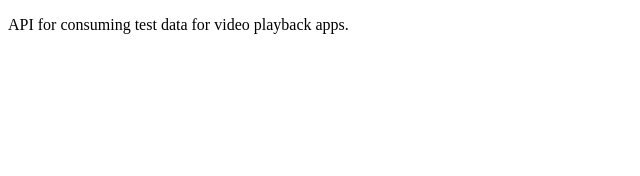
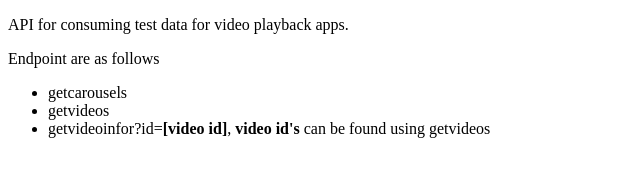
Before and after one commit to wonkybits/VideoTestAPI, a website: page index.html in a window 1280 px wide. Shown: the whole page, without its empty margins (0-640 px from the left). Drawn offline with Linux system fonts and the light colour scheme.

Commit message:
updated index

```diff
--- a/index.html
+++ b/index.html
@@ -5,5 +5,14 @@
 	</head>
 	<body>
 		<p>API for consuming test data for video playback apps.</p>
+		<p>Endpoint are as follows</p>
+		<ul>
+			<li>getcarousels</li>
+			<li>getvideos</li>
+			<li>
+				getvideoinfor?id=<b>[video id]</b>, <b>video id's</b> can be found using
+				getvideos
+			</li>
+		</ul>
 	</body>
 </html>
```
